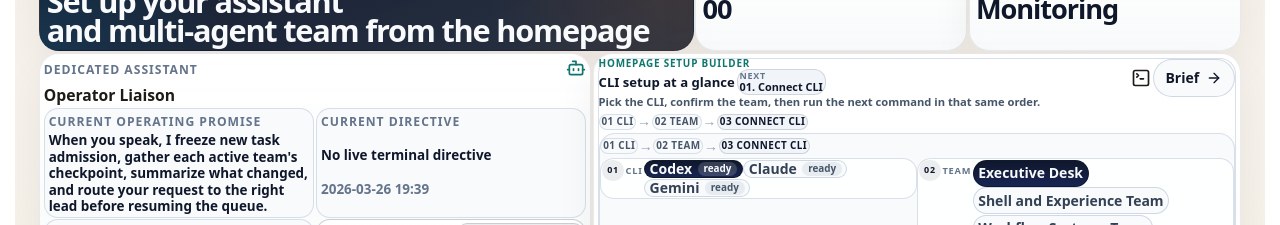
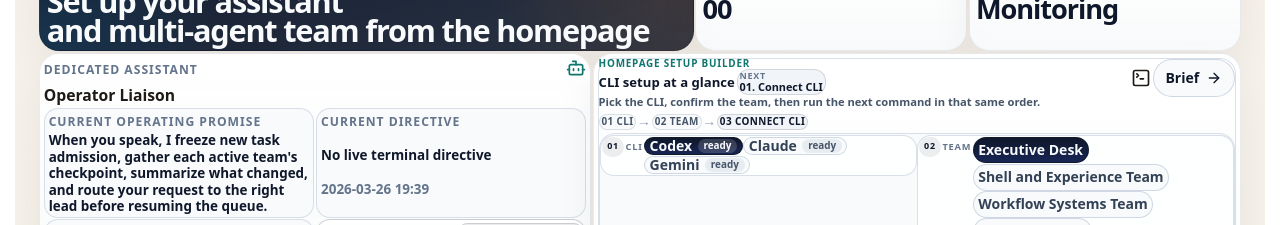
Before and after one commit to GongJae00/research-pages, a Next.js app in the folder apps/web/: page /en in a window 1280 px wide. Shown: the part 1620-1845 px from the top of the page. Built offline with nearby package versions, Linux system fonts and the light colour scheme; no server answers.

Commit message:
Autonomy batch 1698: shell-experience

```diff
--- a/apps/web/src/components/homepage-agent-control-section.tsx
+++ b/apps/web/src/components/homepage-agent-control-section.tsx
@@ -513,20 +513,6 @@ export function HomepageAgentControlSection({
 
             <div className={styles.setupWorkbench}>
               <div className={styles.setupSelectionPanel} aria-label={getSetupInputLabel(locale)}>
-                <div className={styles.setupActionOrder} aria-label={setupFlowLabel}>
-                  <span className={styles.setupActionStep}>{`01 ${copy.chooseProvider}`}</span>
-                  <span className={styles.setupActionArrow} aria-hidden="true">
-                    &rarr;
-                  </span>
-                  <span className={styles.setupActionStep}>{`02 ${copy.chooseTeam}`}</span>
-                  <span className={styles.setupActionArrow} aria-hidden="true">
-                    &rarr;
-                  </span>
-                  <span className={`${styles.setupActionStep} ${styles.setupActionStepActive}`}>
-                    {`03 ${nextSetupCommand?.title ?? copy.runCommandLabel}`}
-                  </span>
-                </div>
-
                 <div className={styles.setupPickerGrid}>
                   <div className={styles.setupPicker} aria-label={copy.chooseProvider}>
                     <div className={styles.setupPickerLabelGroup}>
```
